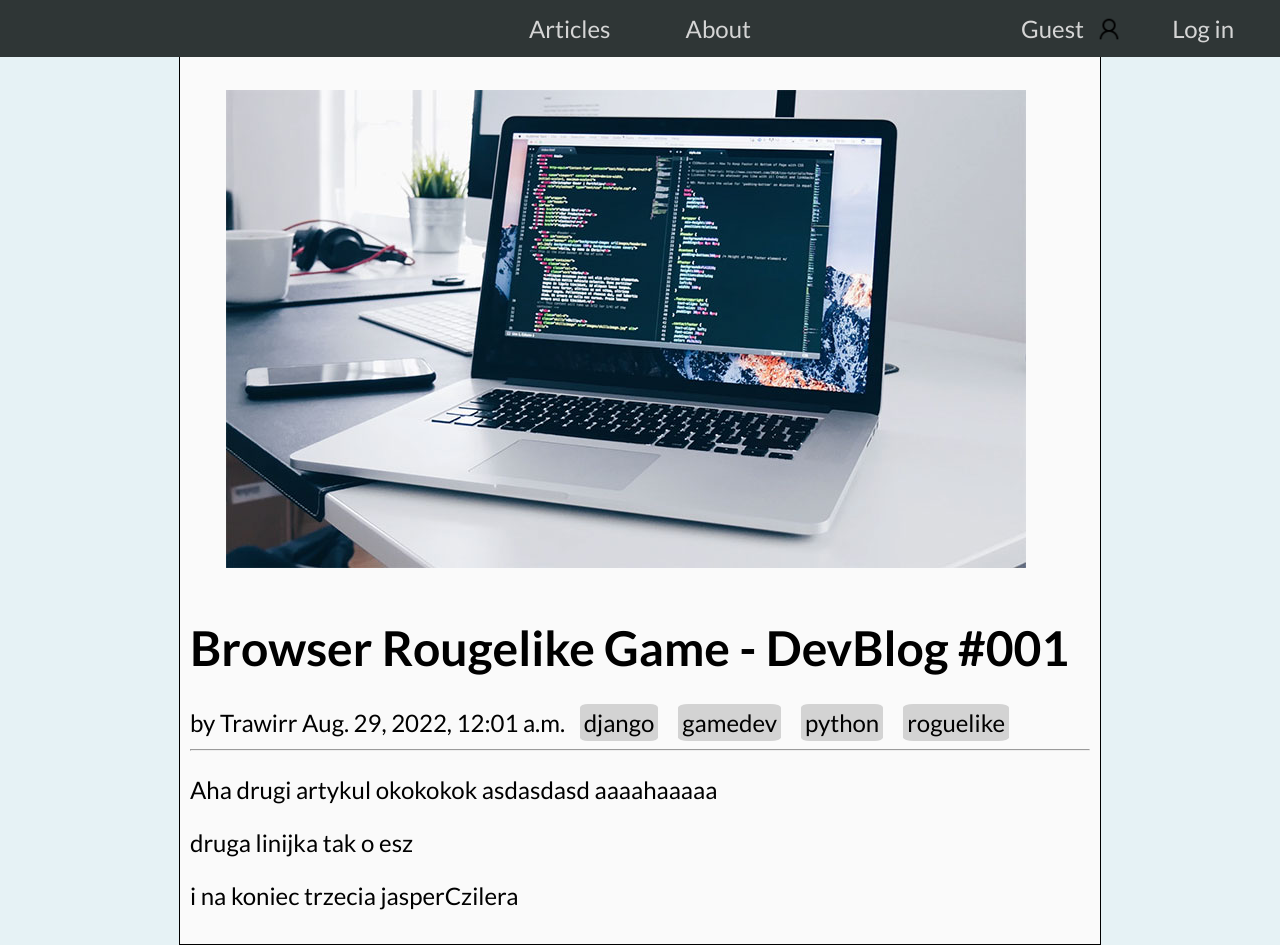
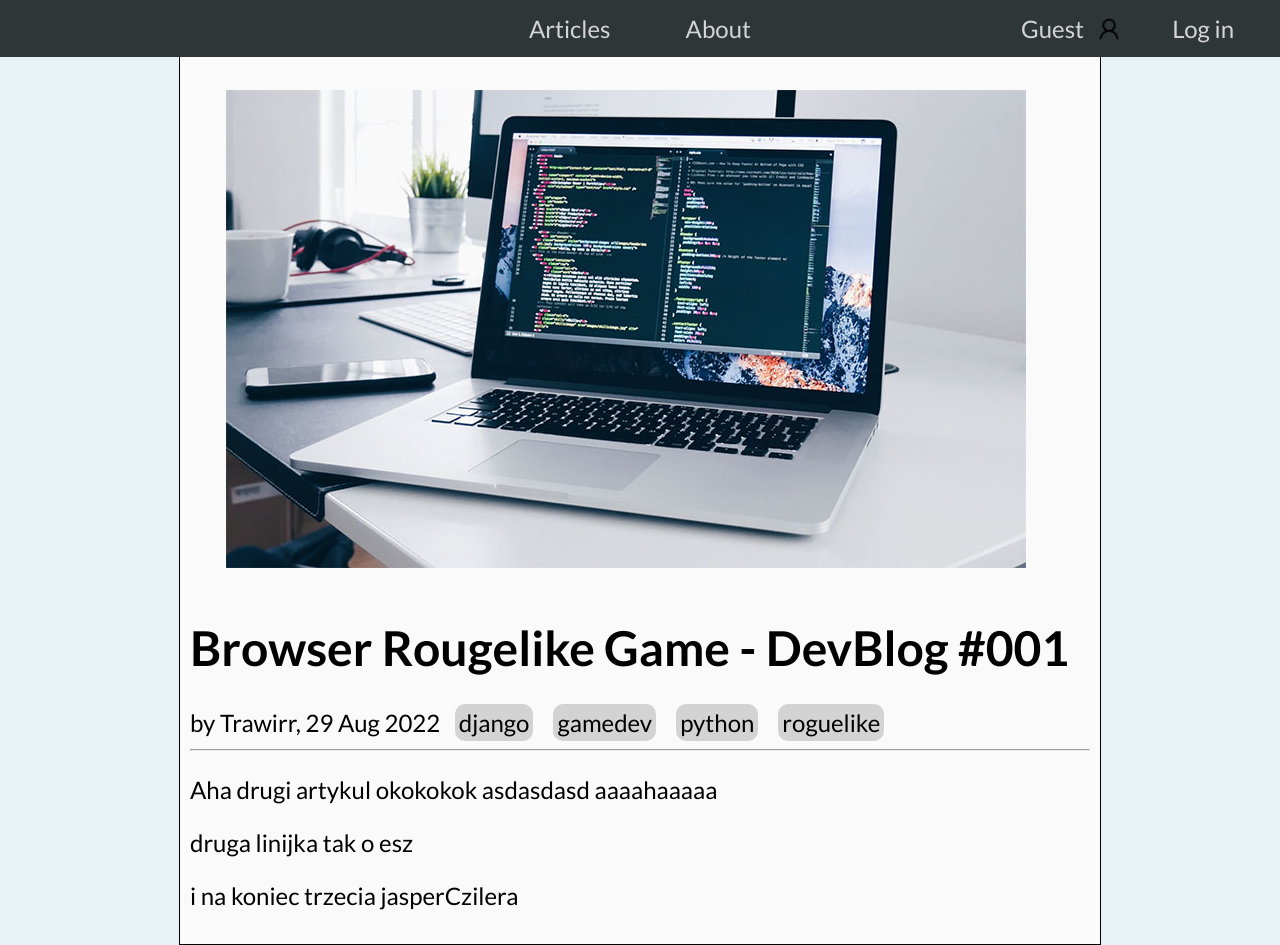
Before and after one commit to Trawirr/Trawirrcom, a Django app: page /article/2 in a window 1280 px wide. Run offline with Django 4.2, Linux system fonts and the light colour scheme; data comes from the database, SQL or seed files in the repository; both versions use the stored data as it was after the commit; parts of the project's set-up code (start-up, migrations or seed data) failed here and were passed over.

Commit message:
css and article updated

```diff
--- a/static/css/main.css
+++ b/static/css/main.css
@@ -120,6 +120,6 @@ a{
 .article-tag {
     padding: 4px;
     background-color: lightgray;
-    border-radius: 10%;
+    border-radius: 10px;
     margin: 0 10px;
 }
--- a/templates/article.html
+++ b/templates/article.html
@@ -3,7 +3,7 @@
 {% block content %}
 <img src="{{ article.image.url }}">
 <h1>{{ article.title }}</h1>
-by {{ article.author.nickname }} {{ article.date }} {% for tag in article.tags.all %}<span class="article-tag">{{ tag.name }}</span>{% endfor %}
+by {{ article.author.nickname }}, {{ article.date_dmy }} {% for tag in article.tags.all %}<span class="article-tag">{{ tag.name }}</span>{% endfor %}
 <hr>
 {{ article.parsed_text|safe }}
 {% endblock %}
```
Also changed, not shown: db.sqlite3.
